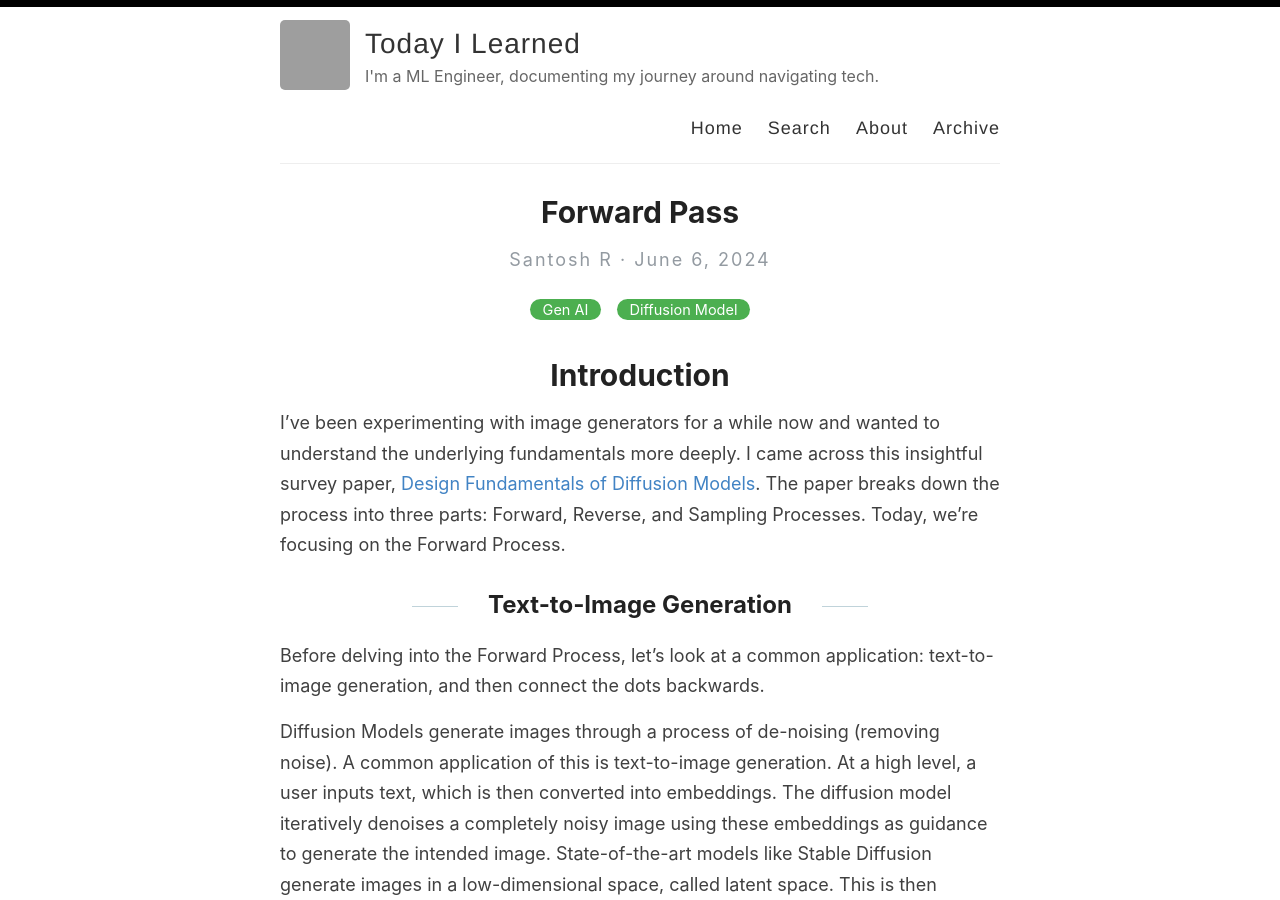
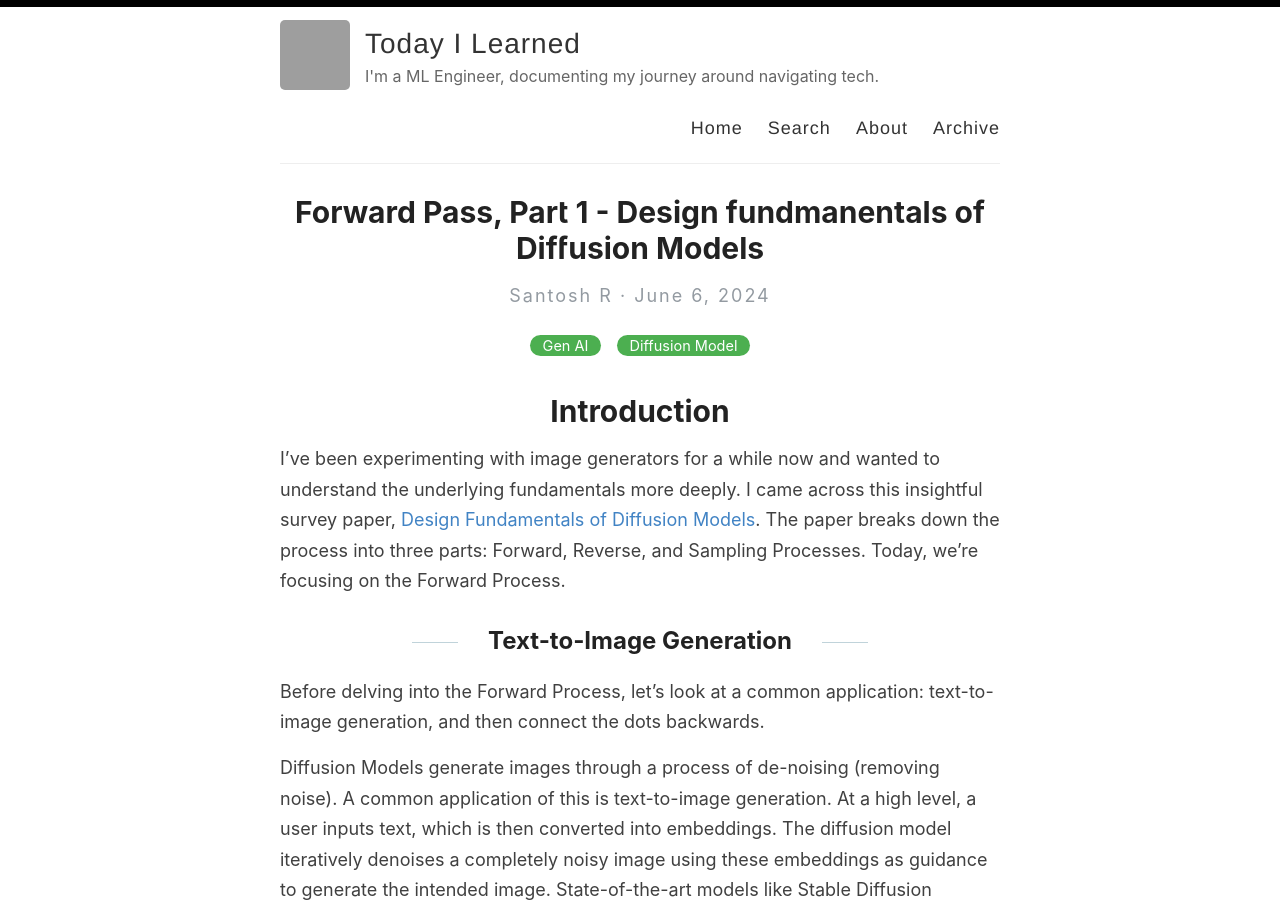
Before and after one commit to santosh-r24/santosh-r24.github.io, a Jekyll site: the page built from _posts/2024-06-06-DiffusionModel-Part_1-ForwardPass.md, in a window 1280 px wide and 900 px high. Built offline with Jekyll 4.4.1, drawn with Linux system fonts in a browser that asks for light colours; grey boxes are pictures that could not be loaded.

Commit message:
Update 2024-06-06-DiffusionModel-Part_1-ForwardPass.md

```diff
--- a/_posts/2024-06-06-DiffusionModel-Part_1-ForwardPass.md
+++ b/_posts/2024-06-06-DiffusionModel-Part_1-ForwardPass.md
@@ -1,6 +1,6 @@
 ---
 layout: post
-title: Forward Pass
+title: Forward Pass, Part 1 - Design fundmanentals of Diffusion Models
 categories: [Gen AI, Diffusion Model]
 ---
 
```
